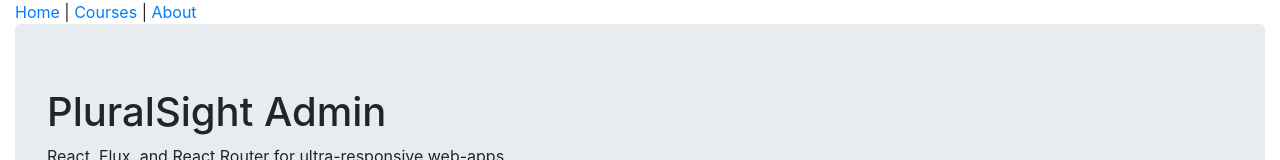
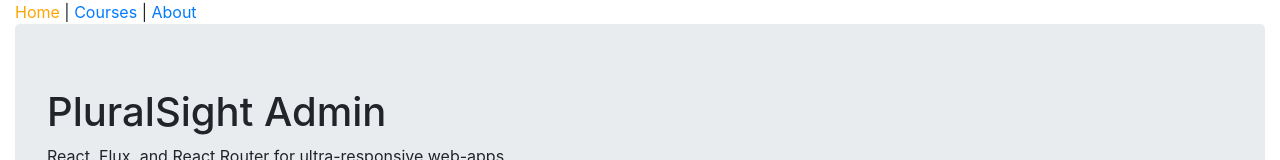
Before and after one commit to 76484/ps-flux, a React (Create React App) app: page / in a window 1280 px wide. Shown: the top 160 px of the page. Built offline with nearby package versions, Linux system fonts and the light colour scheme; no server answers.

Commit message:
Adding activeStyle to NavLinks

```diff
--- a/src/components/common/Header.js
+++ b/src/components/common/Header.js
@@ -2,10 +2,21 @@ import React from "react";
 import { NavLink } from "react-router-dom";
 
 function Header() {
+  const activeStyle = { color: "orange" };
+
   return (
     <nav>
-      <NavLink to="/">Home</NavLink> | <NavLink to="/courses">Courses</NavLink>{" "}
-      | <NavLink to="/about">About</NavLink>
+      <NavLink activeStyle={activeStyle} exact to="/">
+        Home
+      </NavLink>
+      {" | "}
+      <NavLink activeStyle={activeStyle} to="/courses">
+        Courses
+      </NavLink>
+      {" | "}
+      <NavLink activeStyle={activeStyle} to="/about">
+        About
+      </NavLink>
     </nav>
   );
 }
```
